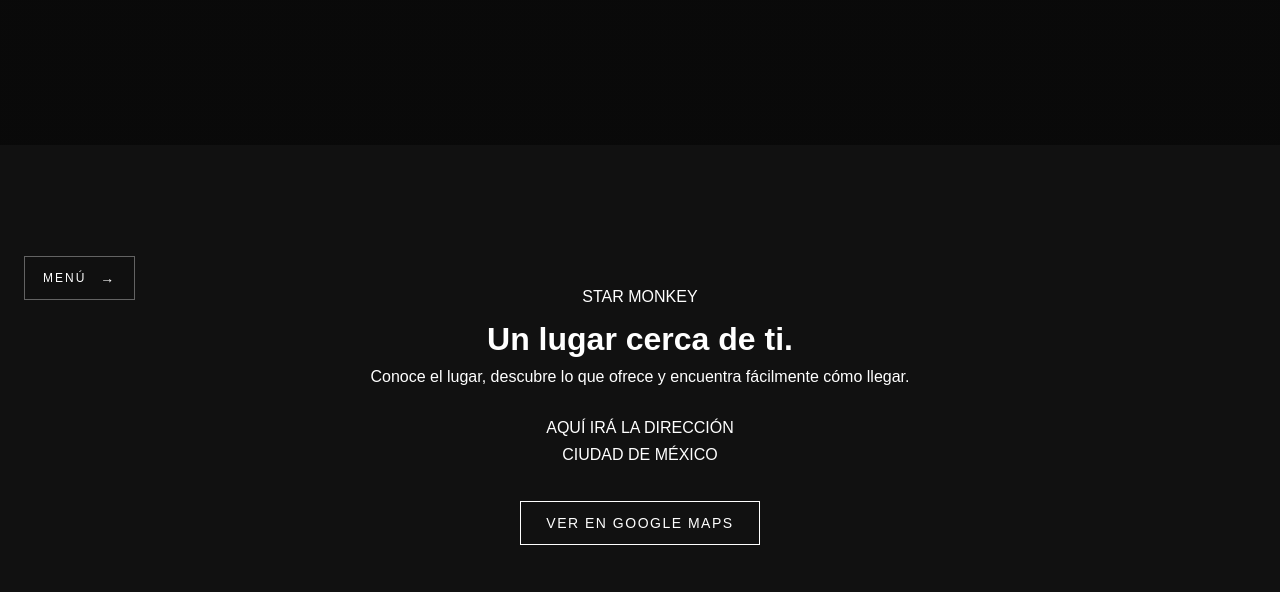
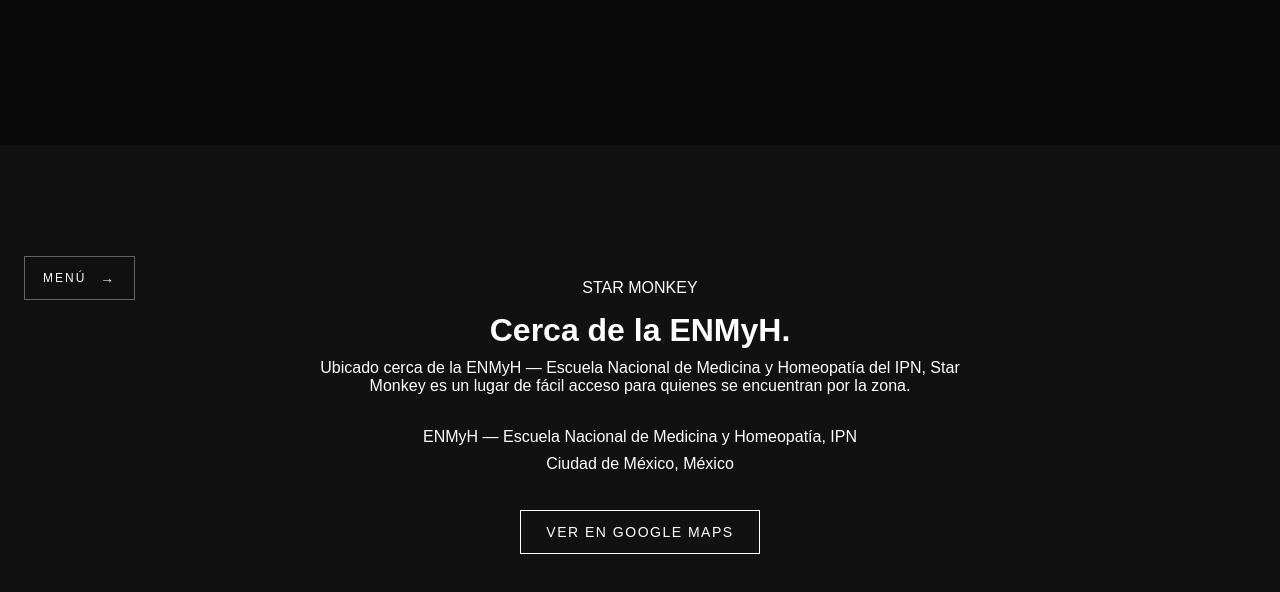
Before and after one commit to Fabian-Colorado/Star-donkey, a plain HTML site: page index.html in a window 1280 px wide. Shown: the part 476-1068 px from the top of the page. Drawn offline with Linux system fonts and the light colour scheme; a script that the page names is missing.

Commit message:
Revise location information and add map link
Updated location details and added a link to Google Maps.

```diff
--- a/index.html
+++ b/index.html
@@ -91,33 +91,31 @@
 
             STAR MONKEY
 
-        </p>
-
-
         <h2>
 
-            Un lugar cerca de ti.
+            Cerca de la ENMyH.
 
         </h2>
 
 
         <p>
 
-            Conoce el lugar, descubre lo que ofrece
-            y encuentra fácilmente cómo llegar.
+            Ubicado cerca de la ENMyH — Escuela Nacional de Medicina
+            y Homeopatía del IPN, Star Monkey es un lugar de fácil acceso
+            para quienes se encuentran por la zona.
 
         </p>
 
 
         <p class="location-address">
 
-            AQUÍ IRÁ LA DIRECCIÓN<br>
-            CIUDAD DE MÉXICO
+            ENMyH — Escuela Nacional de Medicina y Homeopatía, IPN<br>
+            Ciudad de México, México
 
         </p>
 
 
-        <a href="#"
+        <a href="https://maps.app.goo.gl/2Eof5pSj2y9K4NgHA"
            target="_blank"
            rel="noopener noreferrer"
            class="location-button">
```
